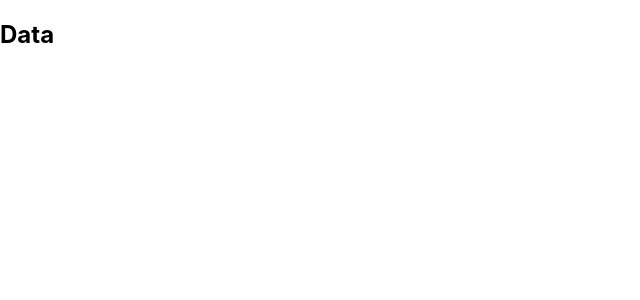
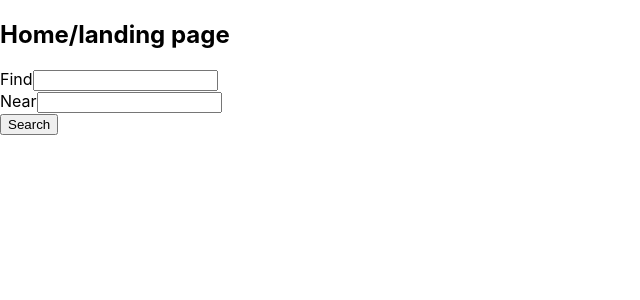
Before and after one commit to carsonmeiling/lunch-finder, a React (Create React App) app: page / in a window 1280 px wide. Shown: the top 300 px of the page, without its empty margins (0-640 px from the left). Built offline with nearby package versions, Linux system fonts and the light colour scheme.

Commit message:
working on search form

```diff
--- a/src/components/BusinessList.js
+++ b/src/components/BusinessList.js
@@ -1,6 +1,6 @@
 import React from 'react';
 
-const BusinessList = () => {
+const BusinessList = (props) => {
 
    return(
       <>
--- a/src/components/Home.js
+++ b/src/components/Home.js
@@ -1,32 +1,36 @@
 import React, {useState, useEffect} from 'react';
 import axios from 'axios';
+import SeachForm from './SearchForm';
 
 const Home = () => {
   const [bus, setBus] = useState([])
 
-//   useEffect (() => {
-//       axios.get(`${'https://cors-anywhere.herokuapp.com/'}https://api.yelp.com/v3/businesses/search`,
-//       {
-//         headers: {
-//           Authorization: `Bearer ${process.env.REACT_APP_API_KEY}`
-//         },
-//         params: {
-//           term: 'food',
-//           location: 'SLC',
-//           limit: 20,
-//         }
-//       })
-//         .then( res => {setBus(res.data)
-//           console.log(bus)
-//         })
-//         .catch( err => {console.log(err)
-//         })
-//   })
+  const search = (term,location) => {
+      axios.get(`${'https://cors-anywhere.herokuapp.com/'}https://api.yelp.com/v3/businesses/search`,
+      {
+        headers: {
+          Authorization: `Bearer ${process.env.REACT_APP_API_KEY}`
+        },
+        params: {
+          term: 'food',
+          location: 'SLC',
+          limit: 20,
+        }
+      })
+        .then( res => {setBus(res.data)
+          console.log(bus)
+        })
+        .catch( err => {console.log(err)
+        })
+  }
 
   return(
     <div>
-      {bus ? <h2>Data</h2> : <h2>No Data</h2>}
+      <h2>Home/landing page</h2>
+      <SeachForm />
     </div>
+
+
   )
 
 }
--- a/src/components/SearchForm.js
+++ b/src/components/SearchForm.js
@@ -1,12 +1,39 @@
-import React from 'react';
+import React, { useState } from 'react';
 
 
 const SearchForm = () => {
+   const [find , setFind] = useState("");
+   const [near , setNear] = useState("");
+
+   const handleSubmit = (e) => {
+      e.preventDefault();
+
+   }
 
    return(
-      <>
-         <h1>Search Form</h1>
-      </>
+      <form onSubmit = {handleSubmit}>
+         <div>
+            <label>Find</label>
+            <input
+            type="text"
+            name="find"
+            value={find}
+            onChange={e=>setFind(e.target.value)}
+            />
+         </div>
+         <div>
+            <label>Near</label>
+            <input
+            type="text"
+            name="near"
+            value={near}
+            onChange={e=>setNear(e.target.value)}
+            />
+         </div>
+         <div>
+            <button type="submit">Search</button>
+         </div>
+      </form>
    )
 }
 
```
Also changed, not shown: src/components/Business.js (line endings or trailing spaces), src/hooks/useFormInput.js (added).
